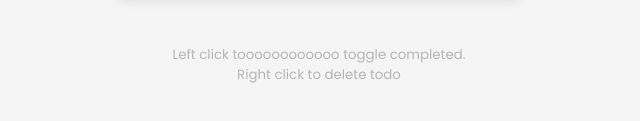
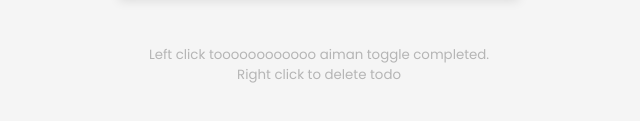
Before and after one commit to lwznasr/N, a plain HTML site: page index.html in a window 1280 px wide. Shown: the part 621-742 px from the top of the page, 321-961 px from the left. Drawn offline with Linux system fonts and the light colour scheme.

Commit message:
aiman commit

```diff
--- a/index.html
+++ b/index.html
@@ -14,7 +14,7 @@
 
       <ul class="todos" id="todos"></ul>
     </form>
-    <small>Left click toooooooooooo toggle completed. <br> Right click to delete todo</small>
+    <small>Left click toooooooooooo aiman toggle completed. <br> Right click to delete todo</small>
 
     <script src="script.js"></script>
   </body>
```
